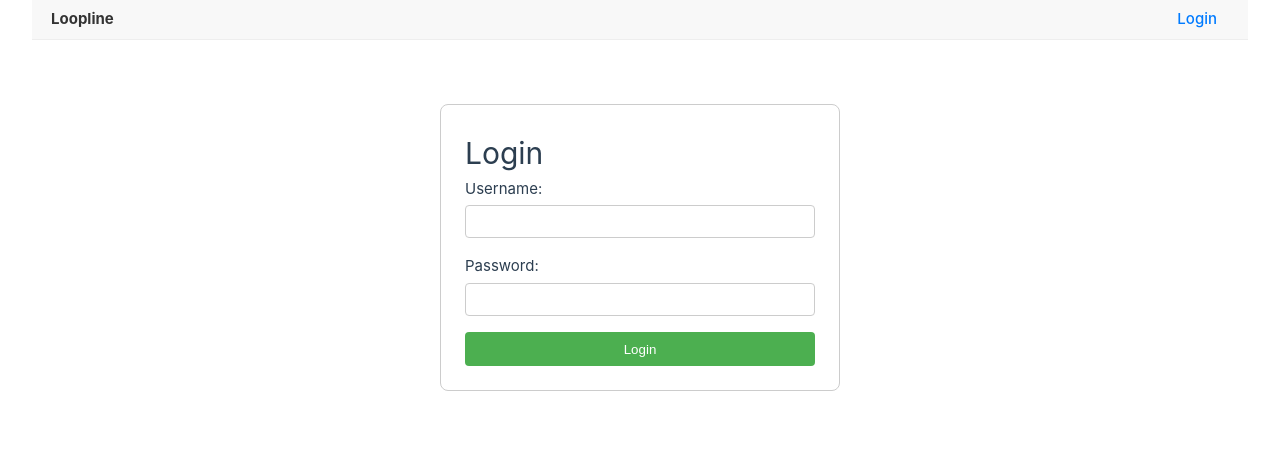
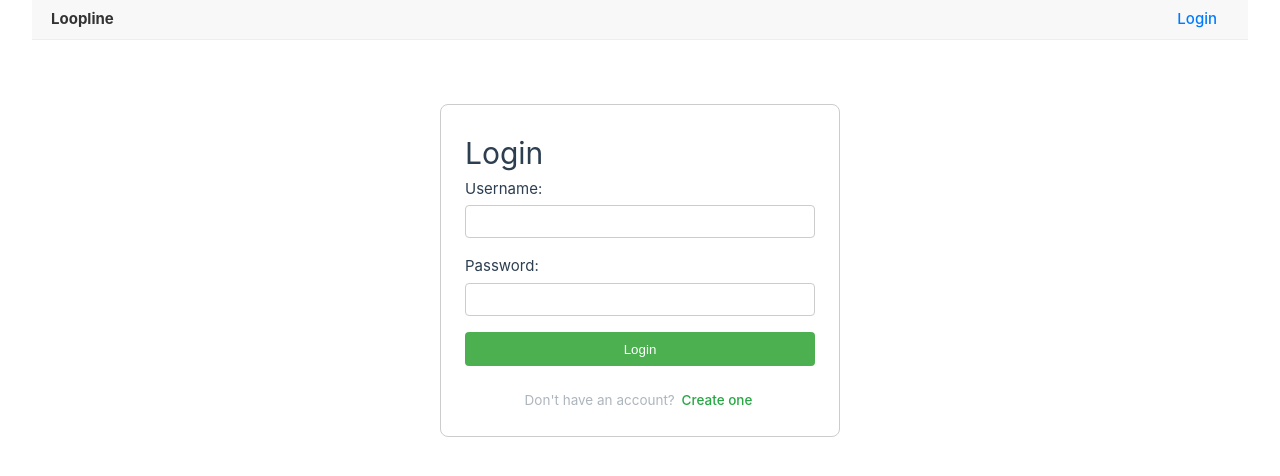
Before and after one commit to Vinay020890/nxtturn, a Vue app in the folder frontend/: page /login in a window 1280 px wide. Shown: the top 476 px of the page. Built offline with nearby package versions, Linux system fonts and the light colour scheme; the HTML template or start-up script is replaced by a standard one.

Commit message:
feat(auth): add navigation link from Login to Register page

```diff
--- a/frontend/src/views/LoginView.vue
+++ b/frontend/src/views/LoginView.vue
@@ -60,8 +60,16 @@ const handleLogin = async () => {
       </div>
       <button type="submit">Login</button>
     </form>
-    <!-- Add link to registration page later -->
-    <!-- <p>Don't have an account? <router-link to="/register">Register</router-link></p> -->
+    <!-- 👇 MODIFIED SECTION 👇 -->
+    <div class="extra-links">
+      <p>
+        Don't have an account?
+        <router-link :to="{ name: 'register' }" class="link-to-register">Create one</router-link>
+        <!-- If your register route is not named 'Register', use path: -->
+        <!-- <router-link to="/register" class="link-to-register">Create one</router-link> -->
+      </p>
+    </div>
+    <!-- END OF MODIFIED SECTION -->
   </div>
 </template>
 
@@ -105,4 +113,26 @@ button:hover {
   margin-bottom: 1rem;
   font-size: 0.9em;
 }
+
+.extra-links {
+  margin-top: 1.5rem; /* Space above the "Don't have an account?" text */
+  text-align: center; /* Center the text */
+  font-size: 0.9em;   /* Slightly smaller font */
+}
+
+.extra-links p {
+  color: #adb5bd; /* Light gray text, adjust to your theme */
+  margin-bottom: 0; /* Remove default paragraph bottom margin if not needed */
+}
+
+.link-to-register {
+  color: #28a745;   /* Green color, similar to your buttons or an accent color */
+  text-decoration: none;
+  font-weight: 500; /* Make the link text slightly bolder */
+}
+
+.link-to-register:hover {
+  text-decoration: underline;
+  color: #218838; /* Darker green on hover */
+}
 </style>
```
